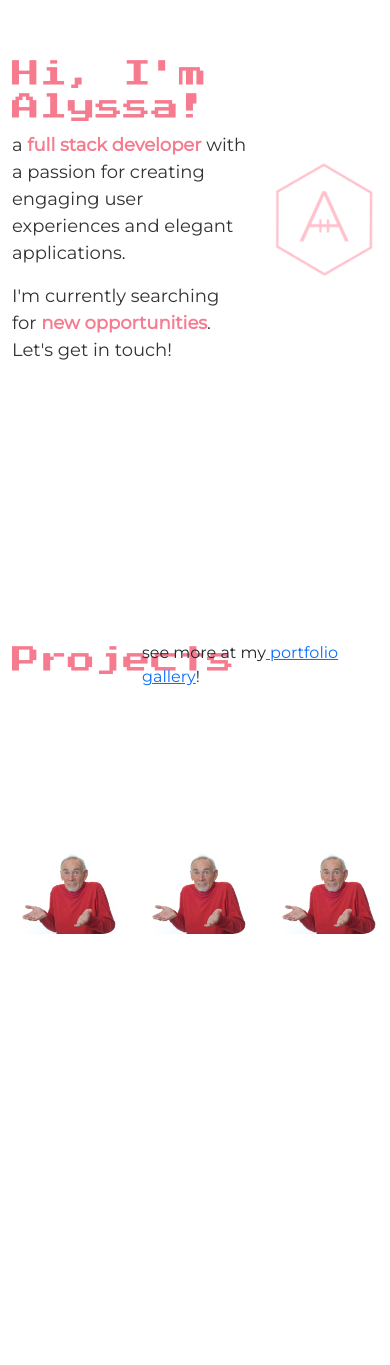
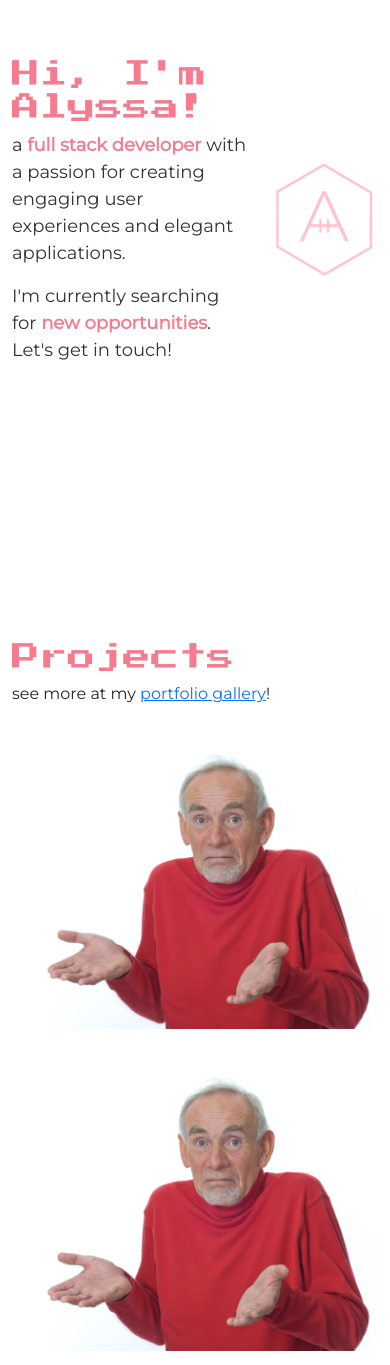
Before and after one commit to ah1096/developer-portfolio, a React (Create React App) app in the folder portfolio/: page / in a window 390 px wide. Shown: the part 203-1568 px from the top of the page. Built offline with nearby package versions, Linux system fonts and the light colour scheme; the HTML template or start-up script is replaced by a standard one; a web font is replaced by a local one.

Commit message:
make ProjectPage layout responsive

```diff
--- a/portfolio/src/Components/ProjectPage.js
+++ b/portfolio/src/Components/ProjectPage.js
@@ -7,30 +7,28 @@ export const ProjectPage = () => {
     return (
         <div id="projectpage" className="container vh-100 w-100 mx-auto slide-in-bottom">
 
-
             <div className="row align-items-center">
-                <div className="col-4">
+            <div className="col-md-4">
                 <h1>Projects</h1>
             </div>
-                <div className="pixelfont col-8 align-self-center">
-                    <h10>see more at my
-                            <a href="#">  portfolio gallery</a>!
+            <div className="pixelfont col-md-8 align-self-center">
+                <h10>
+                see more at my <a href="#">portfolio gallery</a>!
                 </h10>
             </div>
             </div>
 
-            <div id="projectcards" className="h-75 row align-items-center">
-                <div className="col-4 h-50">
+            <div id="projectcards" className="row mt-4">
+            <div className="col-md-4 mb-4">
                 <ProjectCard />
             </div>
-                <div className="col-4 h-50">
+            <div className="col-md-4 mb-4">
                 <ProjectCard />
             </div>
-                <div className="col-4 h-50">
+            <div className="col-md-4 mb-4">
                 <ProjectCard />
             </div>
             </div>
         </div>
-
-    )
-}
+    );
+};
```
Lines whose indentation alone changed are shown as unchanged.
